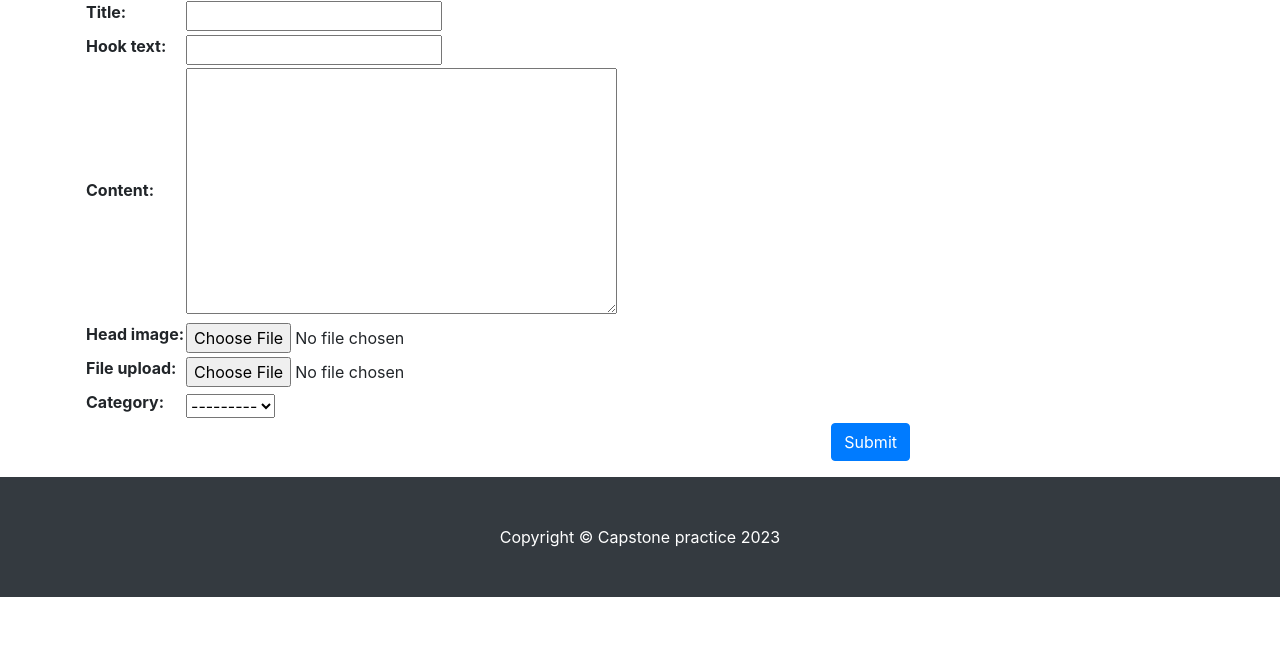
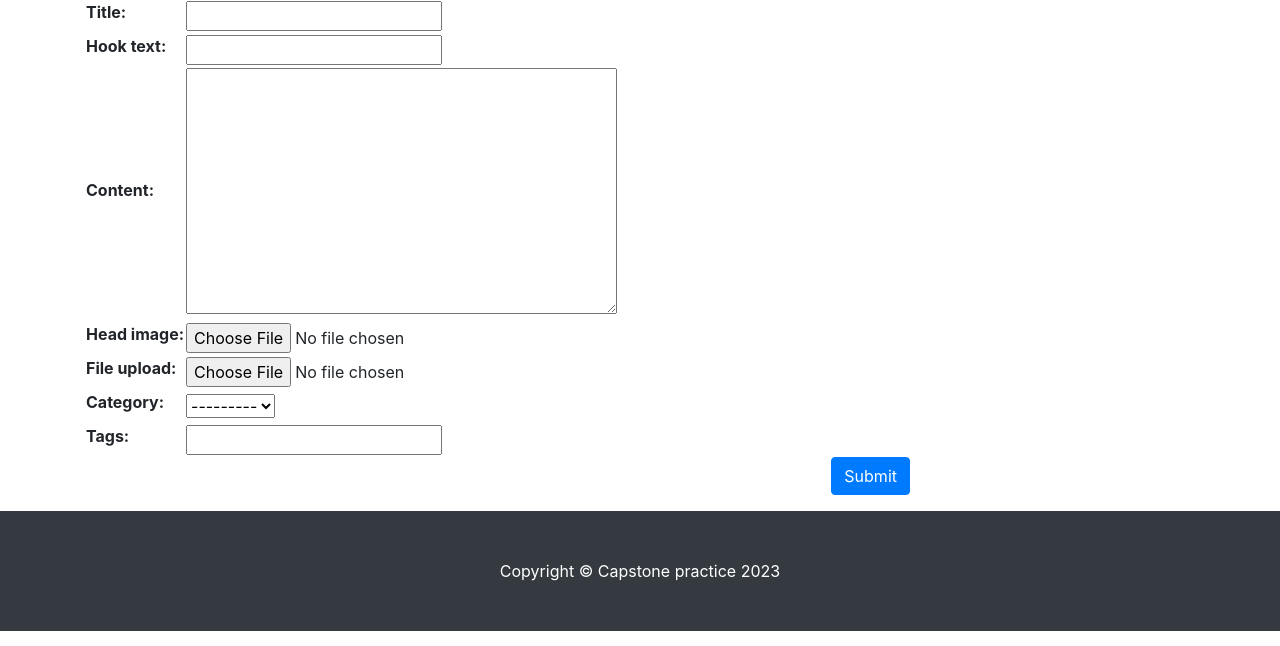
Before and after one commit to kyj119/capstone_django, a Django app: page /blog/create_post/ in a window 1280 px wide. Shown: the part 154-800 px from the top of the page. Run offline with Django 4.2, Linux system fonts and the light colour scheme; the visitor is signed in with stand-in values (Sample User, id 1); data that the repository does not hold is empty; parts of the project's set-up code (start-up, migrations or seed data) failed here and were passed over; some libraries are stand-ins or nearby versions.

Commit message:
포스트 작성시 텍스트로 태그 지정하기

```diff
--- a/blog/templates/blog/post_form.html
+++ b/blog/templates/blog/post_form.html
@@ -8,6 +8,11 @@
 <form method="post" enctype="multipart/form-data">{% csrf_token %} <!--csrf(보안코드)-->
     <table>
         {{ form }}
+        <tr>
+            <th><label for="id_tags_str">Tags:</label></th>
+            <td><input type="text" name="tags_str" id="id_tags_str"></td>
+
+        </tr>
     </table>
     <button type="submit" class="btn btn-primary float-right">Submit</button>
 </form>
--- a/blog/views.py
+++ b/blog/views.py
@@ -1,4 +1,5 @@
 from django.shortcuts import render
+from django.utils.text import slugify
 from django.core.exceptions import PermissionDenied
 from .models import Post, Category, Tag
 from django.views.generic import ListView, DetailView, CreateView, UpdateView
@@ -18,6 +19,7 @@ class PostList(ListView):
         context['no_category_post_count'] = Post.objects.filter(category=None).count()
         return context
 
+
 class PostCreate(LoginRequiredMixin, UserPassesTestMixin, CreateView):
     model = Post
     fields = ['title', 'hook_text', 'content', 'head_image', 'file_upload', 'category']
@@ -29,7 +31,22 @@ class PostCreate(LoginRequiredMixin, UserPassesTestMixin, CreateView):
         current_user = self.request.user
         if current_user.is_authenticated and (current_user.is_staff or current_user.is_superuser):
             form.instance.author = current_user
-            return super(PostCreate, self).form_valid(form)
+            response = super(PostCreate, self).form_valid(form)
+
+            tags_str = self.request.POST.get('tags_str')
+            if tags_str:
+                tags_str = tags_str.strip() #strip(앞뒤 공백 제거)
+                tags_str = tags_str.replace(',', ';')
+                tags_list = tags_str.split(';')
+
+                for t in tags_list:
+                    t = t.strip()
+                    tag, is_tag_created = Tag.objects.get_or_create(name=t) #tag=태그 인자, is_tag_created= 태그가 새로 생성된건지 True/False
+                    if is_tag_created:
+                        tag.slug = slugify(t, allow_unicode=True)
+                        tag.save()
+                    self.object.tags.add(tag)
+            return response
         else:
             return redirect('/blog/')
 
```
Also changed, not shown: blog/tests.py (+9 -0 lines).
